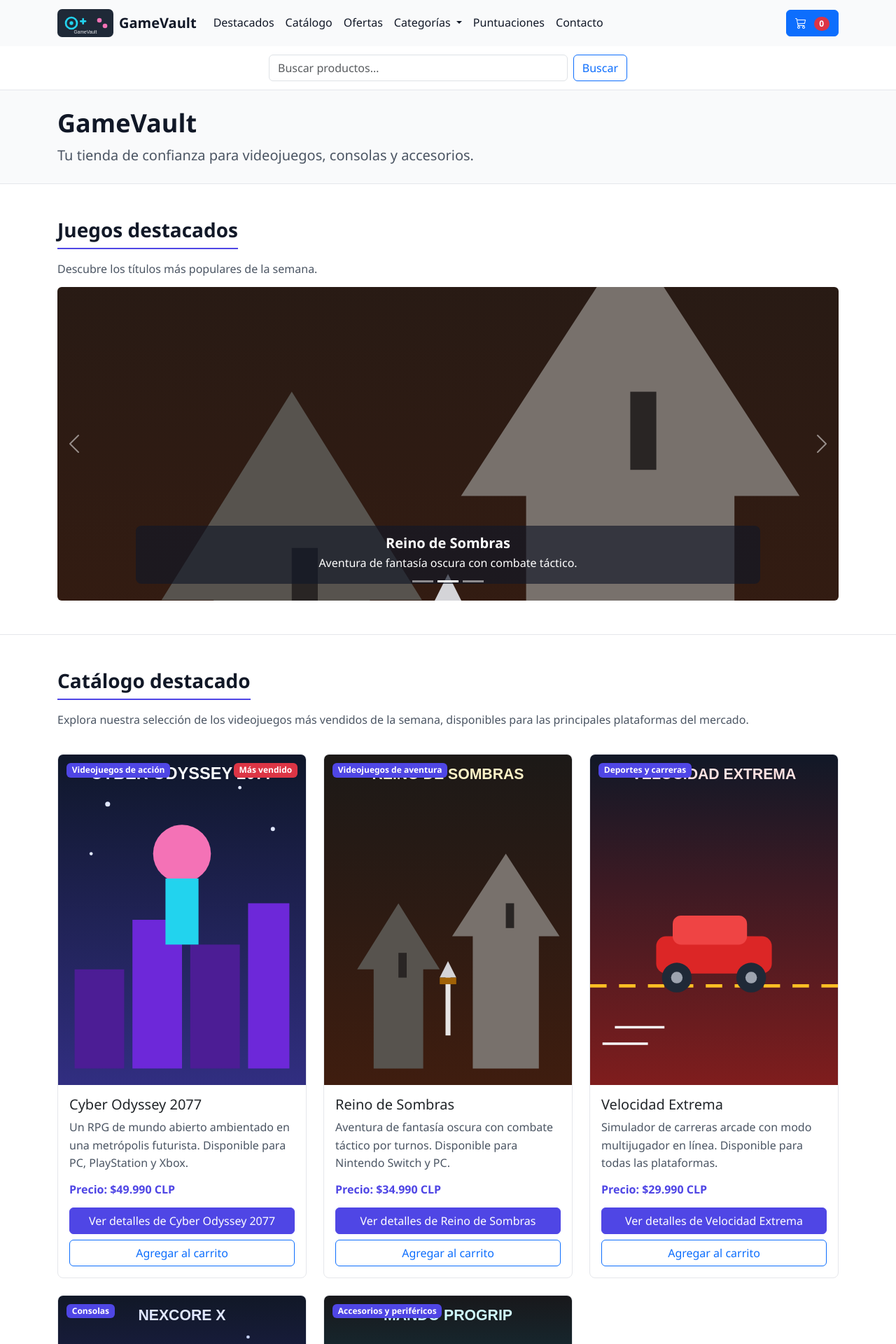
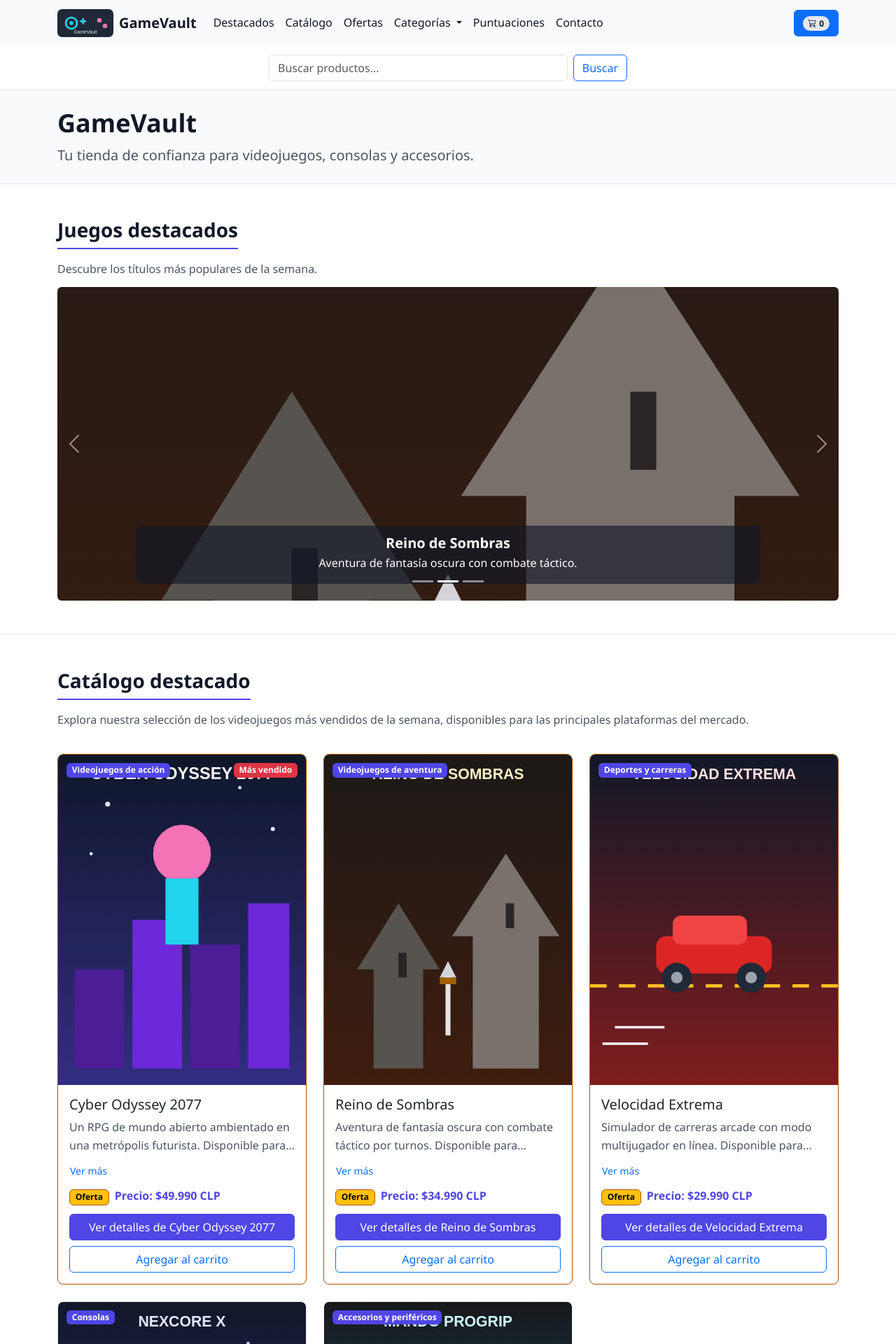
Before and after one commit to gustavoduocuc/video-game-basic, a React (Vite) app: page / in a window 1280 px wide. Shown: the top 1920 px of the page at 70% size. Built offline with nearby package versions, Linux system fonts and the light colour scheme.

Commit message:
feat(catalog): add offer and cart ui states

```diff
--- a/index.html
+++ b/index.html
@@ -97,13 +97,8 @@
             aria-controls="cartOffcanvas"
             aria-label="Abrir carrito de compras"
           >
-            <i class="bi bi-cart3" aria-hidden="true"></i>
-            <!-- Contador proyectado por React (CartBadge) vía createPortal -->
-            <span
-              id="cart-count"
-              class="badge rounded-pill text-bg-danger cart-count"
-              aria-live="polite"
-            ></span>
+            <!-- Contador proyectado por React (CartBadge): estilo e ícono según haya productos -->
+            <span id="cart-count" aria-live="polite"></span>
           </button>
         </div>
       </div>
--- a/public/assets/data/products.json
+++ b/public/assets/data/products.json
@@ -10,7 +10,8 @@
     "image": "assets/cyber-odyssey.svg",
     "imageAlt": "Portada de Cyber Odyssey 2077: un personaje futurista en una ciudad iluminada de neón",
     "detail": "Año de lanzamiento: 2077 (ficticio) · Modo: un jugador y cooperativo online · Clasificación: +16. Incluye editor de personaje y misiones secundarias ramificadas.",
-    "bestseller": true
+    "bestseller": true,
+    "onSale": true
   },
   {
     "id": "reino-de-sombras",
@@ -23,7 +24,8 @@
     "image": "assets/reino-de-sombras.svg",
     "imageAlt": "Portada de Reino de Sombras: un caballero con espada frente a un castillo en ruinas",
     "detail": "Duración estimada: 35 horas · Sistema de combate táctico por turnos con hasta 4 personajes en el equipo. Incluye modo Nueva Partida+.",
-    "bestseller": false
+    "bestseller": false,
+    "onSale": true
   },
   {
     "id": "velocidad-extrema",
@@ -36,7 +38,8 @@
     "image": "assets/velocidad-extrema.svg",
     "imageAlt": "Portada de Velocidad Extrema: un auto de carreras deslizándose en una curva nocturna",
     "detail": "Multijugador online hasta 12 jugadores · Más de 20 circuitos y 40 vehículos personalizables. Incluye editor de pistas.",
-    "bestseller": false
+    "bestseller": false,
+    "onSale": true
   },
   {
     "id": "nexcore-x",
@@ -49,7 +52,8 @@
     "image": "assets/nexcore-x.svg",
     "imageAlt": "Ilustración de la consola NexCore X con una franja de luz color índigo",
     "detail": "Almacenamiento: 2 TB SSD · Resolución: hasta 4K a 120 fps · Incluye un control ProGrip y 3 meses de GameVault Plus.",
-    "bestseller": false
+    "bestseller": false,
+    "onSale": false
   },
   {
     "id": "progrip",
@@ -62,6 +66,7 @@
     "image": "assets/progrip.svg",
     "imageAlt": "Ilustración del control inalámbrico ProGrip con luces de acento en tono cian",
     "detail": "Autonomía: hasta 20 horas de batería · Conexión inalámbrica de baja latencia y cable USB-C de respaldo. Compatible con PC, consolas y móviles.",
-    "bestseller": false
+    "bestseller": false,
+    "onSale": false
   }
 ]
--- a/public/css/base.css
+++ b/public/css/base.css
@@ -17,6 +17,9 @@
   --color-text: #111827;
   --color-text-muted: #4b5563;
   --color-border: #e5e7eb;
+  --color-offer: #b45309;
+  --color-offer-surface: #fffbeb;
+  --color-cart-active: #dc3545;
 
   --font-heading: "Segoe UI", Roboto, "Helvetica Neue", Arial, sans-serif;
   --font-body: "Segoe UI", Roboto, "Helvetica Neue", Arial, sans-serif;
--- a/public/css/cart.css
+++ b/public/css/cart.css
@@ -22,3 +22,20 @@
   border-top: 2px solid var(--color-primary);
   padding-top: 0.75rem;
 }
+
+.cart-empty {
+  display: flex;
+  flex-direction: column;
+  align-items: flex-start;
+  gap: 0.75rem;
+  color: var(--color-text-muted);
+}
+
+.cart-empty .bi {
+  font-size: 1.75rem;
+  color: var(--color-primary);
+}
+
+.cart-empty p {
+  margin-bottom: 0;
+}
--- a/public/css/catalog.css
+++ b/public/css/catalog.css
@@ -76,6 +76,37 @@
   box-shadow: 0 8px 20px rgba(79, 70, 229, 0.2);
 }
 
+.product-card.is-offer {
+  border-color: var(--color-offer);
+  box-shadow: 0 0 0 2px var(--color-offer-surface);
+}
+
+.product-description {
+  display: -webkit-box;
+  -webkit-line-clamp: 2;
+  -webkit-box-orient: vertical;
+  overflow: hidden;
+}
+
+.product-description.is-expanded {
+  display: block;
+  overflow: visible;
+}
+
+.product-description-toggle {
+  align-self: flex-start;
+  padding: 0;
+  margin-bottom: 0.75rem;
+  text-decoration: none;
+}
+
+.product-card .offer-badge {
+  margin-right: 0.5rem;
+  color: var(--color-text);
+  background-color: var(--color-offer-surface);
+  border: 1px solid var(--color-offer);
+}
+
 /* -------------------- 9c. Catálogo de productos (Fetch API) -------------------- */
 .catalogo-filtro {
   display: flex;
--- a/public/css/navbar.css
+++ b/public/css/navbar.css
@@ -84,5 +84,15 @@
 }
 
 #cart-toggle-button .cart-count {
-  margin-left: 0.4rem;
+  display: inline-flex;
+  align-items: center;
+  gap: 0.25rem;
+  margin-left: 0;
+  background-color: var(--color-border);
+  color: var(--color-text);
 }
+
+#cart-toggle-button .cart-count--active {
+  background-color: var(--color-cart-active);
+  color: var(--color-bg);
+}
--- a/src/App.jsx
+++ b/src/App.jsx
@@ -61,6 +61,7 @@ export function StorefrontApp() {
             searchTerm={catalog.searchTerm}
             onClearCategory={() => catalog.setCategory("")}
             onAddToCart={cart.addToCart}
+            isInCart={cart.isInCart}
             onRetry={catalog.retry}
           />,
           mounts.catalogRoot
--- a/src/components/CartBadge.jsx
+++ b/src/components/CartBadge.jsx
@@ -1,3 +1,11 @@
 export function CartBadge({ totalItems }) {
-  return totalItems;
+  // Estilo e ícono distintos en cuanto hay al menos una unidad.
+  const hasItems = totalItems > 0;
+
+  return (
+    <span className={`badge rounded-pill cart-count${hasItems ? " cart-count--active" : ""}`}>
+      <i className={`bi ${hasItems ? "bi-cart-check" : "bi-cart3"}`} aria-hidden="true"></i>
+      {totalItems}
+    </span>
+  );
 }
--- a/src/components/CartOffcanvasBody.jsx
+++ b/src/components/CartOffcanvasBody.jsx
@@ -3,11 +3,21 @@ import { formatNumberCL } from "../utils/format.js";
 export function CartOffcanvasBody({ cartItems, total, onRemove }) {
   const isEmpty = cartItems.length === 0;
 
+  // Sin ítems no hay lista ni total: el panel invita a volver al catálogo.
+  if (isEmpty) {
+    return (
+      <div id="cart-empty-message" className="cart-empty">
+        <i className="bi bi-bag" aria-hidden="true"></i>
+        <p>Tu carrito está vacío. Explora el catálogo y encuentra tu próximo juego.</p>
+        <a href="#catalogo" className="btn btn-outline-primary btn-sm" data-bs-dismiss="offcanvas">
+          Ver catálogo
+        </a>
+      </div>
+    );
+  }
+
   return (
     <>
-      <p id="cart-empty-message" className="text-muted" hidden={!isEmpty}>
-        Tu carrito está vacío.
-      </p>
       <ul id="cart-items-list" className="cart-items-list list-unstyled">
         {cartItems.map(({ product, quantity }) => {
           const subtotal = product.price * quantity;
@@ -31,8 +41,8 @@ export function CartOffcanvasBody({ cartItems, total, onRemove }) {
           );
         })}
       </ul>
-      <p id="cart-total" className="cart-total fw-bold mt-3" hidden={isEmpty}>
-        {!isEmpty && `Total: $${formatNumberCL(total)} CLP`}
+      <p id="cart-total" className="cart-total fw-bold mt-3">
+        Total: ${formatNumberCL(total)} CLP
       </p>
     </>
   );
--- a/src/components/ProductCard.jsx
+++ b/src/components/ProductCard.jsx
@@ -1,15 +1,19 @@
 import { useState } from "react";
 
-export function ProductCard({ product, onAddToCart }) {
+export function ProductCard({ product, onAddToCart, isInCart }) {
   // null = detalle nunca solicitado (no existe aún en el DOM); true/false = visible/oculto.
   const [detailOpen, setDetailOpen] = useState(null);
   const [isHighlighted, setIsHighlighted] = useState(false);
+  // Local a la card: expandir la descripción no toca el carrito ni el detalle.
+  const [descriptionExpanded, setDescriptionExpanded] = useState(false);
 
   return (
     <div className="col-12 col-sm-6 col-lg-4">
       <article
         id={product.id}
-        className={`card h-100 product-card${isHighlighted ? " is-highlighted" : ""}`}
+        className={`card h-100 product-card${isHighlighted ? " is-highlighted" : ""}${
+          product.onSale ? " is-offer" : ""
+        }`}
         onMouseOver={() => setIsHighlighted(true)}
         onMouseOut={() => setIsHighlighted(false)}
       >
@@ -26,8 +30,21 @@ export function ProductCard({ product, onAddToCart }) {
         />
         <div className="card-body d-flex flex-column">
           <h3 className="card-title h5">{product.name}</h3>
-          <p className="card-text">{product.description}</p>
-          <p className="card-text price mt-auto fw-bold">{product.priceLabel}</p>
+          <p className={`card-text product-description${descriptionExpanded ? " is-expanded" : ""}`}>
+            {product.description}
+          </p>
+          <button
+            type="button"
+            className="btn btn-link btn-sm product-description-toggle"
+            aria-expanded={descriptionExpanded}
+            onClick={() => setDescriptionExpanded((expanded) => !expanded)}
+          >
+            {descriptionExpanded ? "Ver menos" : "Ver más"}
+          </button>
+          <p className="card-text price mt-auto fw-bold">
+            {product.onSale && <span className="badge text-bg-warning offer-badge">Oferta</span>}
+            {product.priceLabel}
+          </p>
           <button
             type="button"
             className="btn btn-primary"
@@ -42,13 +59,16 @@ export function ProductCard({ product, onAddToCart }) {
               <p className="product-detail-text">{product.detail}</p>
             </div>
           )}
+          {/* isInCart viene del mismo useCart: el clic sigue sumando cantidad. */}
           <button
             type="button"
-            className="btn btn-outline-primary mt-2"
-            aria-label={`Agregar ${product.name} al carrito`}
+            className={isInCart ? "btn btn-success mt-2" : "btn btn-outline-primary mt-2"}
+            aria-label={
+              isInCart ? `${product.name} ya está en el carrito` : `Agregar ${product.name} al carrito`
+            }
             onClick={() => onAddToCart(product)}
           >
-            Agregar al carrito
+            {isInCart ? "En el carrito ✓" : "Agregar al carrito"}
           </button>
         </div>
       </article>
--- a/src/components/ProductList.jsx
+++ b/src/components/ProductList.jsx
@@ -8,6 +8,7 @@ export function ProductList({
   searchTerm,
   onClearCategory,
   onAddToCart,
+  isInCart,
   onRetry,
 }) {
   const activeLabel = CATEGORIES.find((item) => item.slug === category)?.label ?? "";
@@ -49,7 +50,12 @@ export function ProductList({
       <div className="row g-4 mt-1" id="catalogo-lista">
         {status === "ready" &&
           filteredProducts.map((product) => (
-            <ProductCard key={product.id} product={product} onAddToCart={onAddToCart} />
+            <ProductCard
+              key={product.id}
+              product={product}
+              onAddToCart={onAddToCart}
+              isInCart={isInCart(product.id)}
+            />
           ))}
       </div>
     </>
--- a/src/hooks/useCart.js
+++ b/src/hooks/useCart.js
@@ -33,5 +33,8 @@ export function useCart() {
     [cartItems]
   );
 
-  return { cartItems, totalItems, total, addToCart, removeFromCart };
+  // Misma fuente que add/remove: evita una segunda lista solo para pintar el botón.
+  const isInCart = useCallback((productId) => Boolean(items[productId]), [items]);
+
+  return { cartItems, totalItems, total, addToCart, removeFromCart, isInCart };
 }
```
